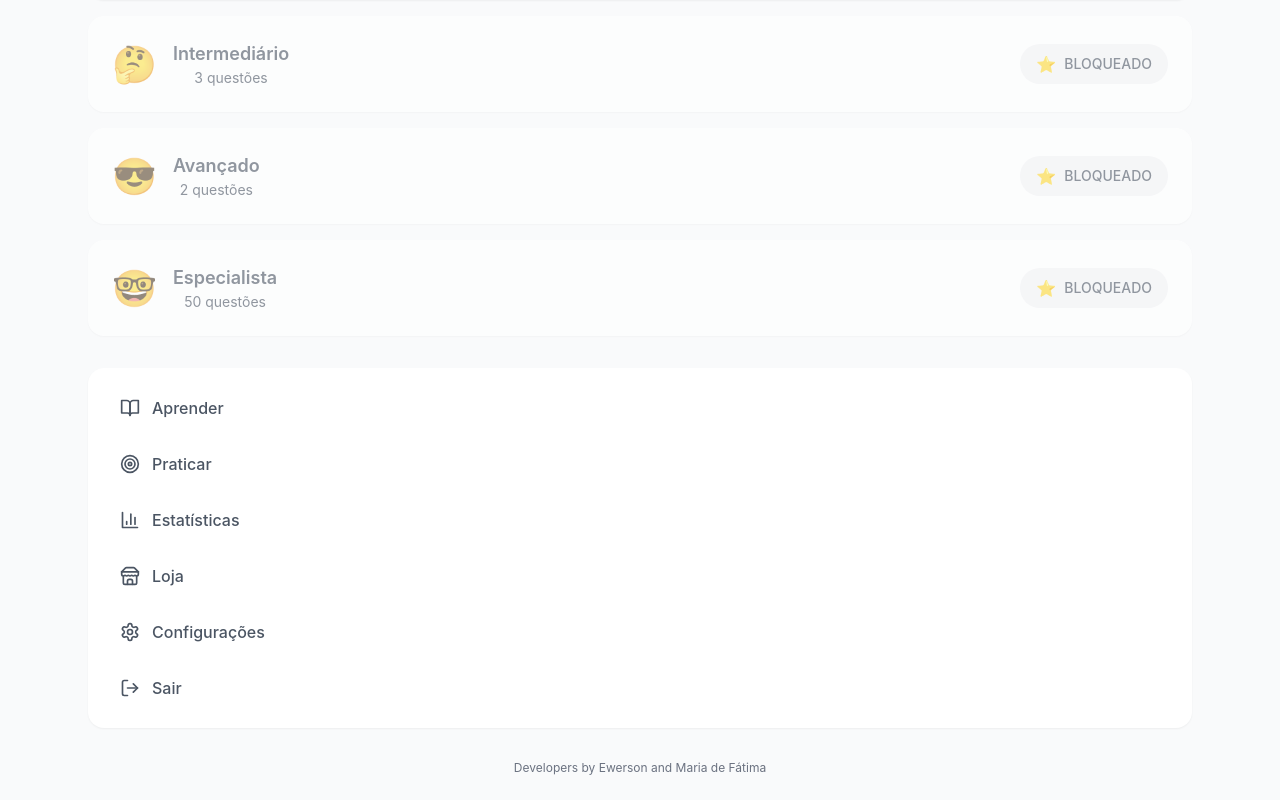
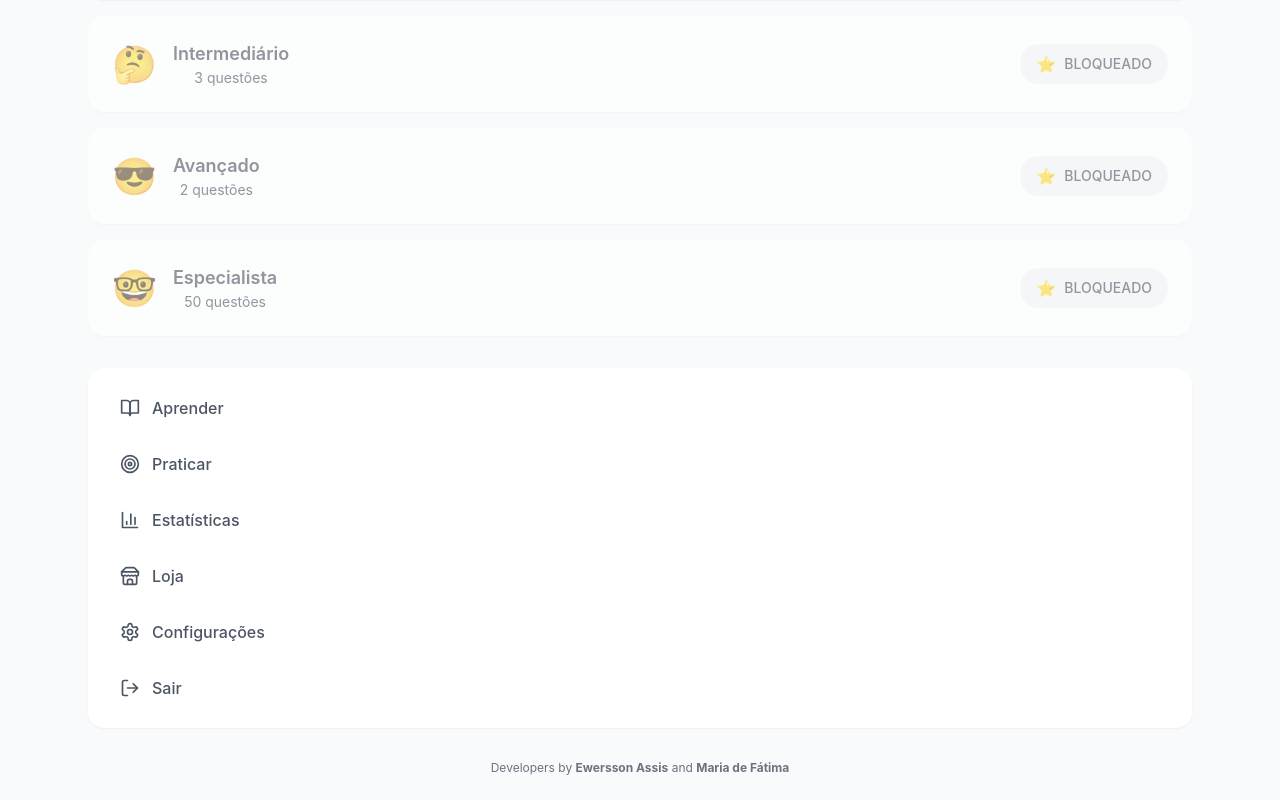
Before and after one commit to alvesmariadefatima/think-js-game, a React (Vite) app: page /home in a window 1280 px wide. Shown: the part 333-1133 px from the top of the page. Built offline with nearby package versions, Linux system fonts and the light colour scheme; sample sign-in values are in the browser's storage.

Commit message:
feat: adicionar links do rodapé

```diff
--- a/src/pages/Home.tsx
+++ b/src/pages/Home.tsx
@@ -196,7 +196,17 @@ export function Home() {
         </div>
 
         <p className="text-xs text-gray-500 text-center mt-8">
-          Developers by Ewerson and Maria de Fátima
+          Developers by{" "}
+          <a href="https://www.linkedin.com/in/oewersson/" target="_blank">
+            <strong>Ewersson Assis</strong>
+          </a>{" "}
+          and{" "}
+          <a
+            href="https://www.linkedin.com/in/maria-de-fatima-alves/"
+            target="_blank"
+          >
+            <strong>Maria de Fátima</strong>
+          </a>
         </p>
       </div>
     </div>
```
